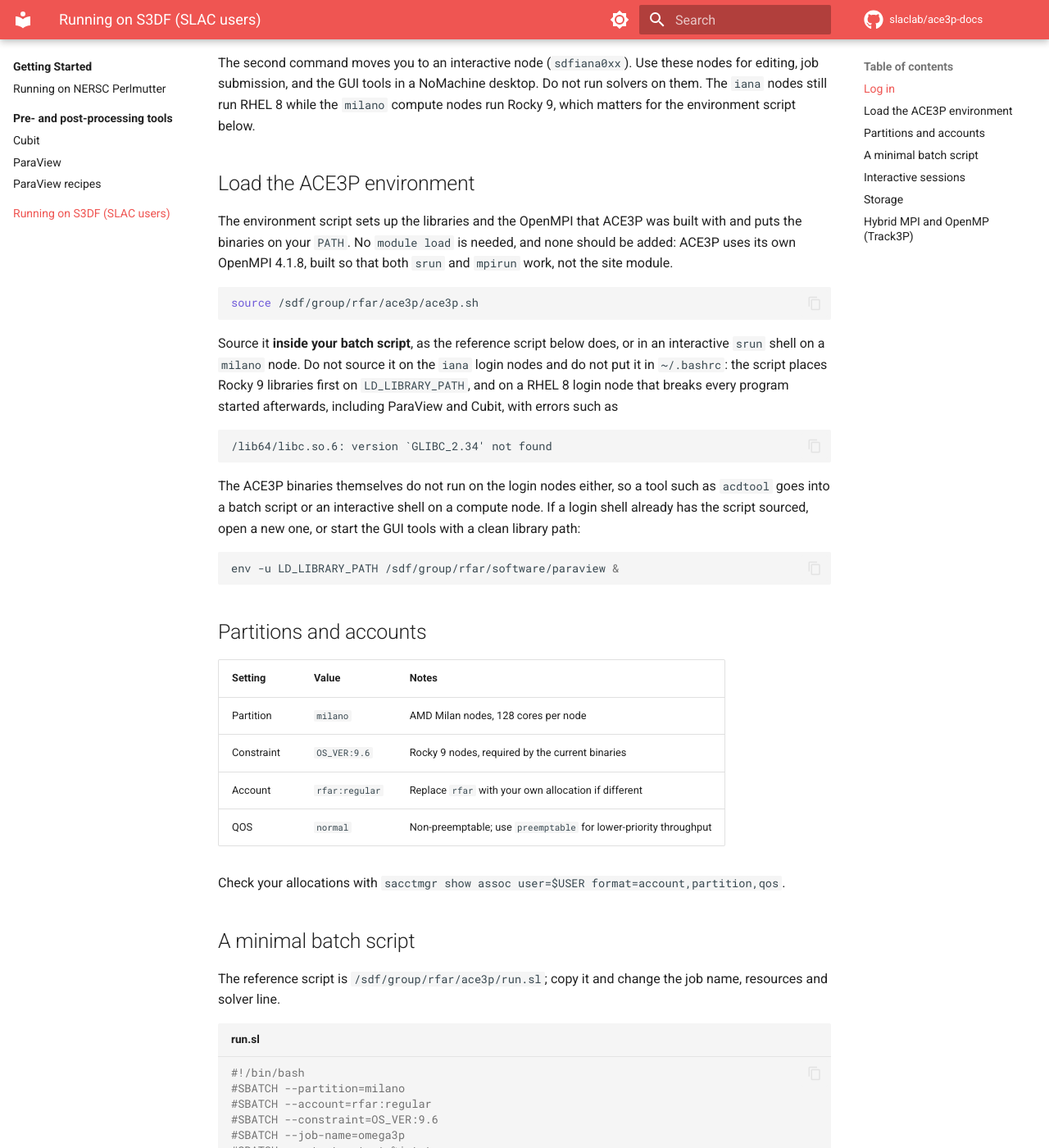
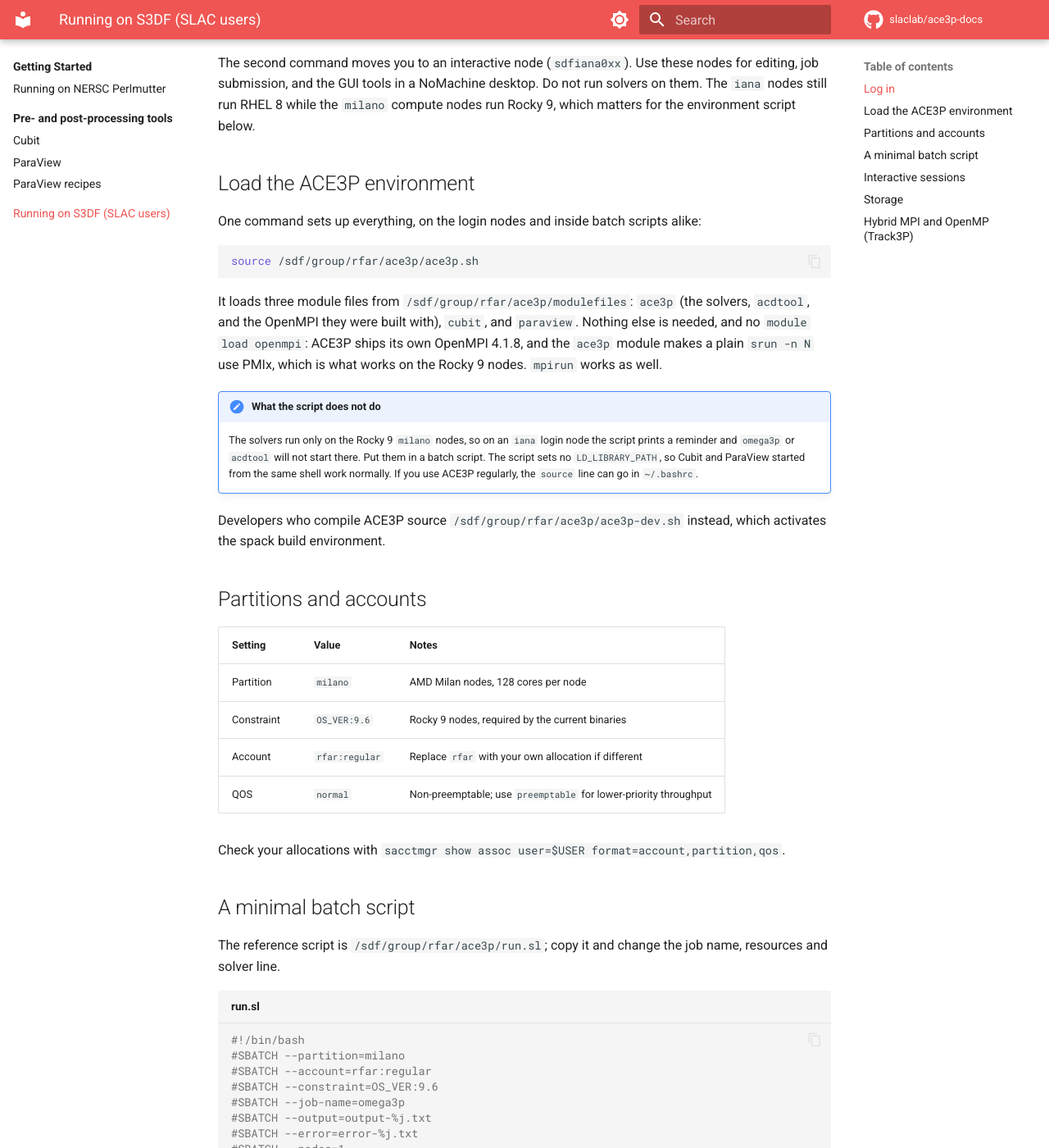
Before and after one commit to slaclab/ace3p-docs, an MkDocs documentation site: the page built from docs/getting-started/s3df.md, in a window 1280 px wide and 1400 px high, scrolled down 650 px. Shown: the whole window at 82% size. Built offline with MkDocs 1.6.1 and Material for MkDocs 9.7.7, drawn with Linux system fonts in a browser that asks for light colours; comment, search, counter and statistics services are not loaded; the version menu is left out; some of the changed text lies outside the part shown.

Commit message:
S3DF: ace3p.sh now loads the ace3p, cubit and paraview modules (PATH only, PMIx for srun); works on iana and in batch scripts; Cubit and ParaView pages use it; ace3p-dev.sh for developers (#25)
Generated with AI

Co-Authored-By: SLAC AI

````diff
--- a/docs/getting-started/s3df.md
+++ b/docs/getting-started/s3df.md
@@ -19,23 +19,18 @@ The second command moves you to an interactive node (`sdfiana0xx`). Use these no
 
 ## Load the ACE3P environment
 
-The environment script sets up the libraries and the OpenMPI that ACE3P was built with and puts the binaries on your `PATH`. No `module load` is needed, and none should be added: ACE3P uses its own OpenMPI 4.1.8, built so that both `srun` and `mpirun` work, not the site module.
+One command sets up everything, on the login nodes and inside batch scripts alike:
 
 ```bash
 source /sdf/group/rfar/ace3p/ace3p.sh
 ```
 
-Source it **inside your batch script**, as the reference script below does, or in an interactive `srun` shell on a `milano` node. Do not source it on the `iana` login nodes and do not put it in `~/.bashrc`: the script places Rocky 9 libraries first on `LD_LIBRARY_PATH`, and on a RHEL 8 login node that breaks every program started afterwards, including ParaView and Cubit, with errors such as
+It loads three module files from `/sdf/group/rfar/ace3p/modulefiles`: `ace3p` (the solvers, `acdtool`, and the OpenMPI they were built with), `cubit`, and `paraview`. Nothing else is needed, and no `module load openmpi`: ACE3P ships its own OpenMPI 4.1.8, and the `ace3p` module makes a plain `srun -n N` use PMIx, which is what works on the Rocky 9 nodes. `mpirun` works as well.
 
-```
-/lib64/libc.so.6: version `GLIBC_2.34' not found
-```
+!!! note "What the script does not do"
+    The solvers run only on the Rocky 9 `milano` nodes, so on an `iana` login node the script prints a reminder and `omega3p` or `acdtool` will not start there. Put them in a batch script. The script sets no `LD_LIBRARY_PATH`, so Cubit and ParaView started from the same shell work normally. If you use ACE3P regularly, the `source` line can go in `~/.bashrc`.
 
-The ACE3P binaries themselves do not run on the login nodes either, so a tool such as `acdtool` goes into a batch script or an interactive shell on a compute node. If a login shell already has the script sourced, open a new one, or start the GUI tools with a clean library path:
-
-```bash
-env -u LD_LIBRARY_PATH /sdf/group/rfar/software/paraview &
-```
+Developers who compile ACE3P source `/sdf/group/rfar/ace3p/ace3p-dev.sh` instead, which activates the spack build environment.
 
 ## Partitions and accounts
 
@@ -65,7 +60,7 @@ The reference script is `/sdf/group/rfar/ace3p/run.sl`; copy it and change the j
 #SBATCH --mem-per-cpu=16gb
 #SBATCH --time=0-00:45:00
 
-# ACE3P environment (libraries, OpenMPI, PATH)
+# ACE3P environment (modules: ace3p, cubit, paraview)
 source /sdf/group/rfar/ace3p/ace3p.sh
 
 srun -n 16 --cpu-bind=cores omega3p pillbox.omega3p
````
Also changed, not shown: docs/getting-started/tools/cubit.md (+7 -4 lines), docs/getting-started/tools/index.md (+1 -1 lines), docs/getting-started/tools/paraview.md (+8 -1 lines).
